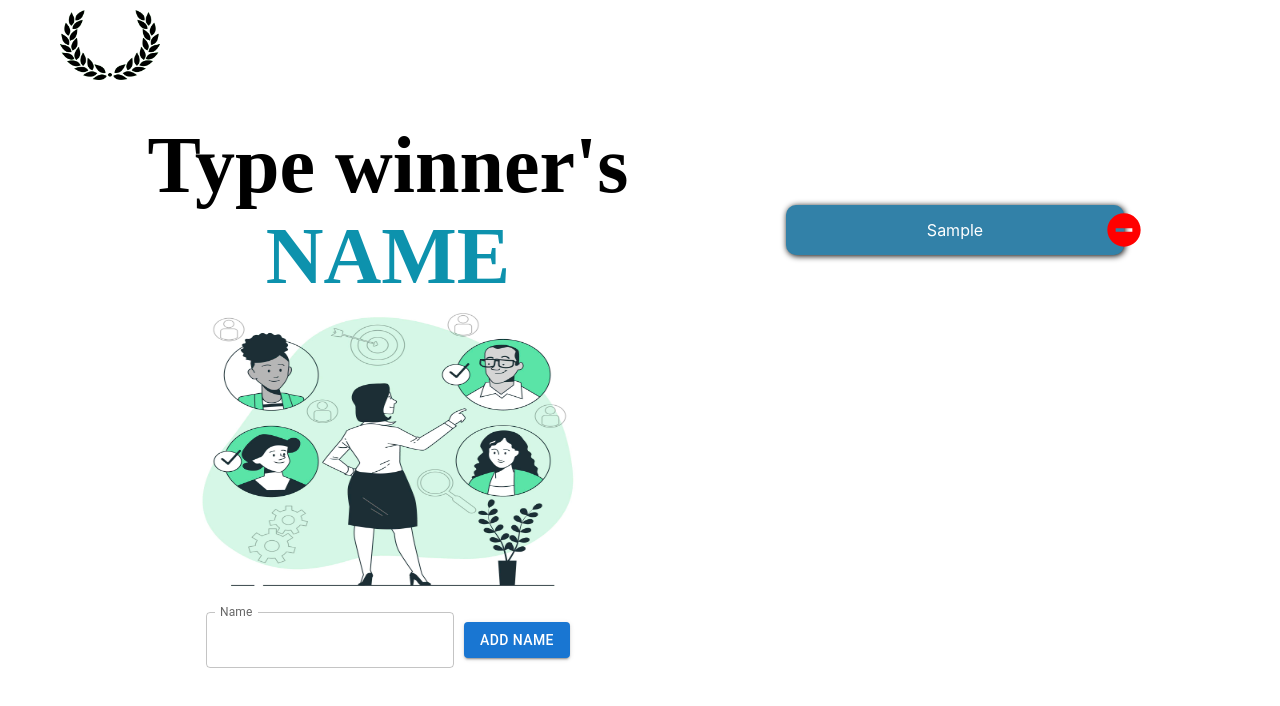
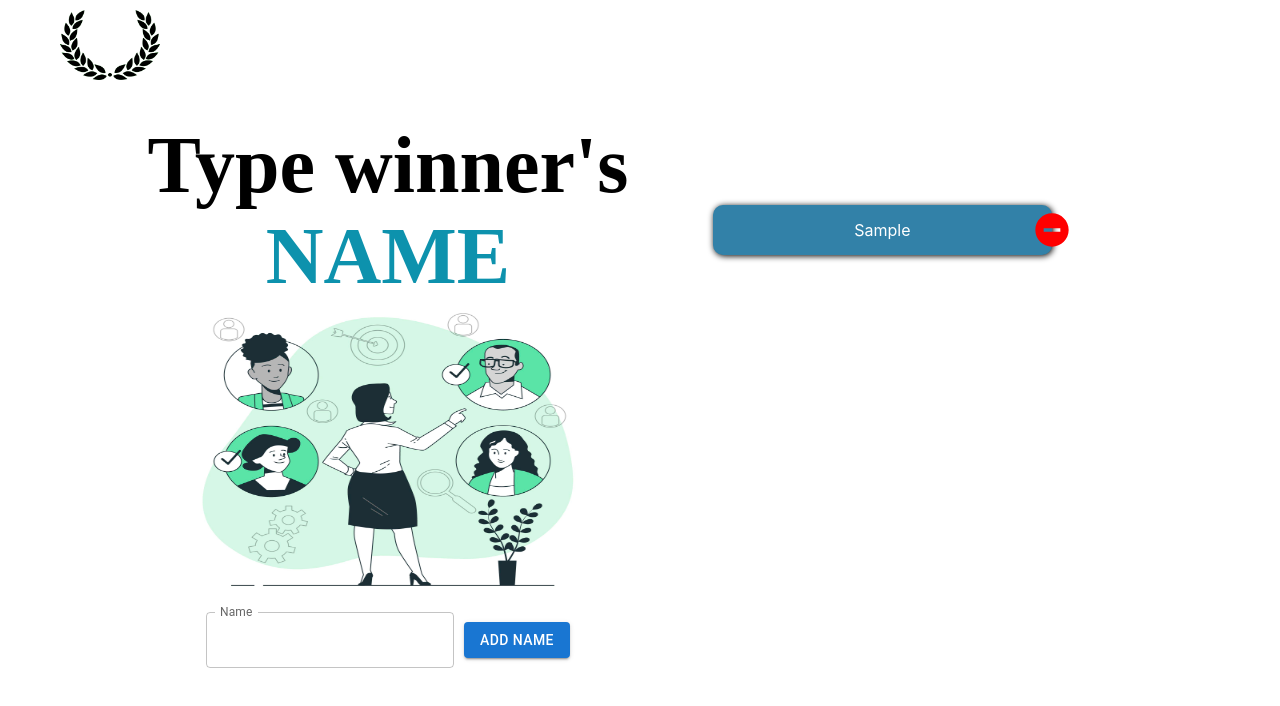
Before and after one commit to bajdster/React_Competition, a React (Create React App) app in the folder react-competition/: page / in a window 1280 px wide. Both pictures are taken after typing "Sample" into the empty fields and a click on the button "ADD NAME". Shown: the top 706 px of the page. Built offline with nearby package versions, Linux system fonts and the light colour scheme; a web font is replaced by a local one.

Commit message:
changed the way of players display

```diff
--- a/react-competition/package.json
+++ b/react-competition/package.json
@@ -7,6 +7,7 @@
     "@emotion/styled": "^11.11.0",
     "@mui/icons-material": "^5.14.0",
     "@mui/material": "^5.14.0",
+    "@reduxjs/toolkit": "^1.9.5",
     "@testing-library/jest-dom": "^5.16.5",
     "@testing-library/react": "^13.4.0",
     "@testing-library/user-event": "^13.5.0",
@@ -14,7 +15,9 @@
     "npm": "^9.8.0",
     "react": "^18.2.0",
     "react-dom": "^18.2.0",
+    "react-redux": "^8.1.1",
     "react-scripts": "5.0.1",
+    "redux": "^4.2.1",
     "web-vitals": "^2.1.4"
   },
   "scripts": {
--- /dev/null
+++ b/react-competition/src/components/Player.js
@@ -0,0 +1,14 @@
+import React from 'react';
+import classes from "./Player.module.scss";
+import RemoveCircleIcon from '@mui/icons-material/RemoveCircle';
+
+const Player = ({name, index, onClick}) => {
+  return (
+    <>
+    <div className={classes.player}>{name}
+    <RemoveCircleIcon sx={{position: "absolute", color:"red", right:"-20px", fontSize:"40px"}} onClick={onClick}/></div>
+    </>
+  )
+}
+
+export default Player
--- /dev/null
+++ b/react-competition/src/components/Player.module.scss
@@ -0,0 +1,14 @@
+.player
+{
+    background-color:#3281a8;
+        color: #FFFFFF;
+        height: 50px;
+        width:70%;
+        text-align: center;
+        display: flex;
+        align-items: center;
+        justify-content: center;
+        border-radius: 10px;
+        box-shadow: 1px 1px 6px 0px black;
+        position: relative;
+    }
--- a/react-competition/src/components/Players.js
+++ b/react-competition/src/components/Players.js
@@ -1,34 +1,12 @@
 import React from 'react'
-import { Stack } from '@mui/system'
 import Item from '@mui/material/Stack';
-import RemoveCircleIcon from '@mui/icons-material/RemoveCircle';
+
+import classes from "./Players.module.scss"
+import Player from "./Player"
 
 
 const Players = (props) => {
 
-    const itemStyles = {
-        backgroundColor:"#3281a8",
-        color: "#FFFFFF",
-        // textAlign:"center",
-        height: "50px",
-        width:"70%",
-        textAlign: "center",
-        display: "flex",
-        alignItems: "center",
-        justifyContent: "center",
-        borderRadius: "10px",
-        boxShadow: "1px 1px 6px 0px black",
-        position:"relative"
-    }
-
-    const stackStyles = {
-        // border: '1px solid black',
-        width: "40%",
-        padding: "10px",
-        display: "flex",
-        alignItems: "center",
-        justifyContent: "center",
-    }
 
     const handleClick = () =>
     {
@@ -37,14 +15,12 @@ const Players = (props) => {
 
   return (
 
-      <Stack spacing={2} sx={stackStyles}>
+      <div className={classes.players}>
         {props.names.map((name, index)=>
         {
-          return <Item key={index} index={index} sx ={itemStyles} onClick={handleClick}>{name}
-        <RemoveCircleIcon sx={{position: "absolute", color:"red", right:"-20px", fontSize:"40px"}}/>
-          </Item>
+          return <Player key={index} index={index} name ={name} onClick={handleClick} />
         })}
-        </Stack>
+        </div>
   )
 }
 
--- /dev/null
+++ b/react-competition/src/components/Players.module.scss
@@ -0,0 +1,8 @@
+.players
+{
+    width: 40%;
+    padding: 10px;
+    display: "flex";
+    align-items: "center";
+    justify-content: "center";
+}
```
Also changed, not shown: 1 other file (tests, documents, lock files or other folders).
